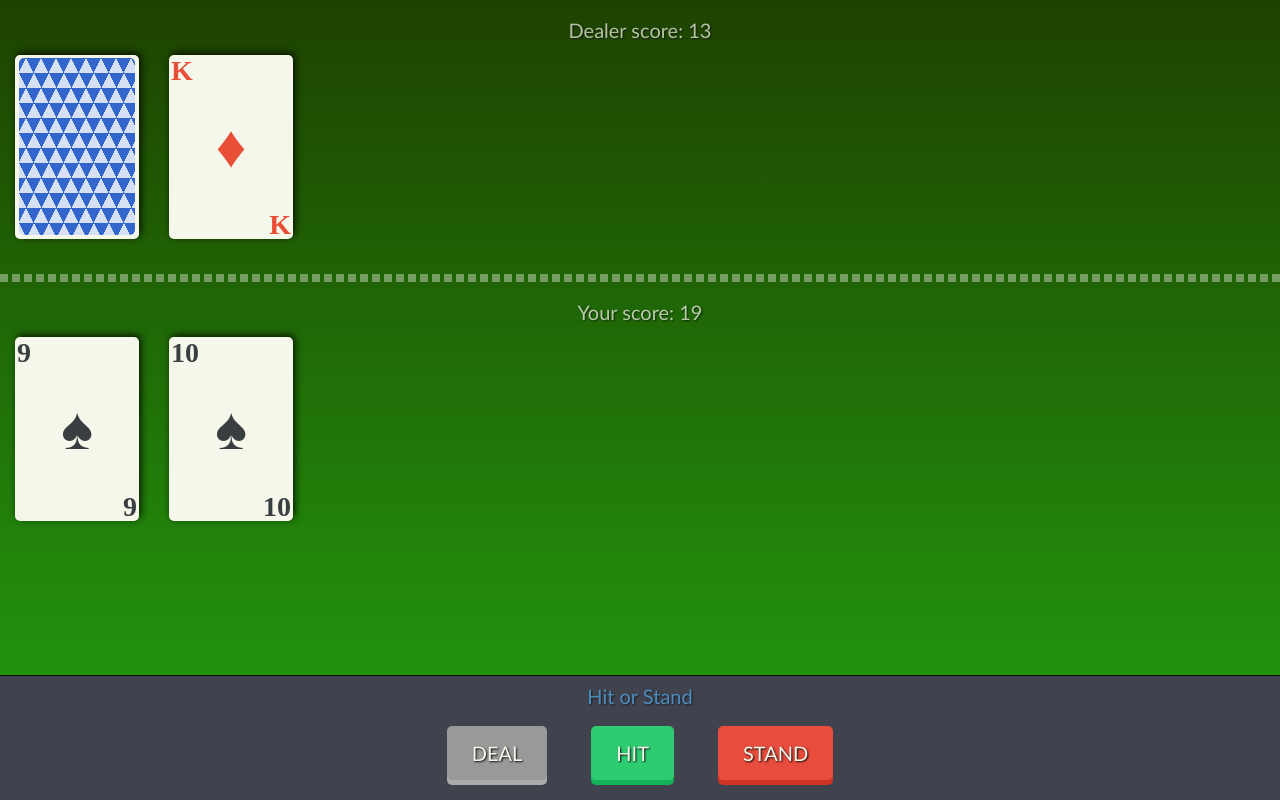
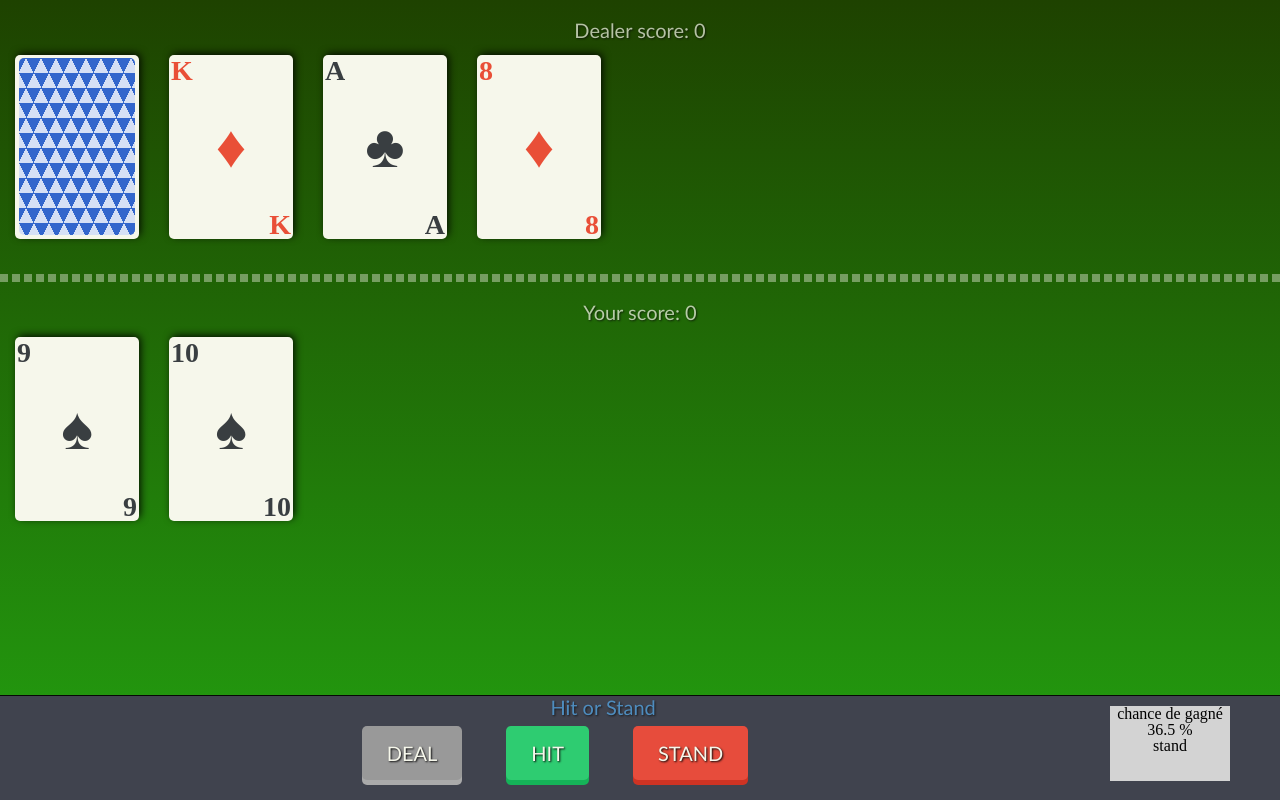
Before and after one commit to WilliamBourque02/pokersimulator, a plain HTML site: page blackjack-js-master/index.html in a window 1280 px wide. Both pictures are taken after a click on the button "DEAL". Drawn offline with Linux system fonts and the light colour scheme; a web font is replaced by a local one.

Commit message:
app fonctionnel

```diff
--- a/blackjack-js-master/blackjack.js
+++ b/blackjack-js-master/blackjack.js
@@ -182,7 +182,7 @@ var BlackjackJS = (function() {
 	Dealer.prototype.gethand = function(){
 		dictionary = {};
 		for(var i = 0; i< this.hand.length; i++){
-			dictionary[i]= {Rank: this.hand[i].getValue(i), suit: this.hand[i].getSuit(i) }
+			dictionary[2+i]= {Rank: this.hand[i].getValue(i), suit: this.hand[i].getSuit(i) }
 		}
 		return dictionary ;
 	}
@@ -233,6 +233,13 @@ var BlackjackJS = (function() {
 			 }
 		}
 
+		this.ajouter = function(hand){
+			for(i = 0; i < hand.length; i++)
+			{
+				this.deck.push(new Card(hand[i].rank, hand[i].suit));
+			}
+		}
+
 	}
 
 	/**************************** End of Deck class *******************************/
@@ -251,6 +258,7 @@ var BlackjackJS = (function() {
 			this.dealButton.disabled = true;
 			this.hitButton.disabled = false;
 			this.standButton.disabled = false;
+			this.valider();
 		}
 
 		/*
@@ -264,17 +272,123 @@ var BlackjackJS = (function() {
 			//render the card
 			document.getElementById(this.dealer.element).innerHTML += card.view();
 			}
+			this.valider();
 
-			if(this.dealer.getHandLength() == 5){
 
+
+
+		}
+
+		/*
+			Stand button event handler
+		*/
+		this.standButtonHandler = function(){
+			this.hitButton.disabled = true;
+			this.standButton.disabled = true;
+
+			//deals a card to the dealer until
+			//one of the conditions below is true
+			while(true){
+
+				if(this.dealer.getHandLength() < 5){
+					var card = Deck.deck.pop();
+					this.dealer.hit(card);
+					document.getElementById(this.dealer.element).innerHTML += card.view();
+				}
+				if(this.dealer.getHandLength() == 5){
+					this.gameEnded("défaite")
+					break
+				}
+
+
+				/*this.dealerScore.innerHTML = this.dealer.getScore();
+
+				var playerBlackjack = this.player.getScore() == 21,
+						dealerBlackjack = this.dealer.getScore() == 21;
+
+				//Rule set
+				if(dealerBlackjack && !playerBlackjack) {
+						this.gameEnded('You lost!');
+						break;
+				} else if(dealerBlackjack && playerBlackjack) {
+						this.gameEnded('Draw!');
+						break;
+				} else if(this.dealer.getScore() > 21 && this.player.getScore() <= 21) {
+						this.gameEnded('You won!');
+						break;
+				} else if(this.dealer.getScore() > this.player.getScore() && this.dealer.getScore() <= 21 && this.player.getScore() < 21) {
+						this.gameEnded('You lost!');
+						break;
+				}
+				//TODO needs to be expanded..
+					*/
+			}
+		}
+		/*
+			Initialise
+		*/
+		this.init = function(){
+			this.dealerScore = document.getElementById('dealer-score').getElementsByTagName("span")[0];
+			this.playerScore = document.getElementById('player-score').getElementsByTagName("span")[0];
+			this.dealButton = document.getElementById('deal');
+			this.hitButton = document.getElementById('hit');
+			this.standButton = document.getElementById('stand');
+
+			//attaching event handlers
+			this.dealButton.addEventListener('click', this.dealButtonHandler.bind(this));
+			this.hitButton.addEventListener('click', this.hitButtonHandler.bind(this));
+			this.standButton.addEventListener('click', this.standButtonHandler.bind(this));
+
+		}
+
+		/*
+			Start the game
+		*/
+		this.start = function(){
+
+			//initilaise and shuffle the deck of cards
+			Deck.init();
+			Deck.shuffle();
+
+			//deal one card to dealer
+			this.dealer = new Dealer('dealer', [Deck.deck.pop(),Deck.deck.pop(),Deck.deck.pop()]);
+
+			//deal two cards to player
+			this.player = new Player('player', [Deck.deck.pop(), Deck.deck.pop()]);
+			//donne les carte au bot
+			this.bot = new Player("bot",[Deck.deck.pop(), Deck.deck.pop()]);
+
+			//render the cards
+			document.getElementById(this.dealer.element).innerHTML = this.dealer.showHand();
+			document.getElementById(this.player.element).innerHTML = this.player.showHand();
+
+			//renders the current scores
+			this.setMessage("Hit or Stand");
+		}
+
+		/*
+			If the player wins or looses
+		*/
+		this.gameEnded = function(str){
+			this.setMessage(str);
+			this.dealButton.disabled = false;
+			this.hitButton.disabled = true;
+			this.standButton.disabled = true;
+
+		}
+
+		this.valider = function(){
 			playerHand = this.player.gethand()
 			dealerHand = this.dealer.gethand()
 			botHand = this.bot.gethand()
+			playerHand = {...dealerHand,...playerHand}
+			botHand = {...dealerHand,...botHand}
+
 			var mainJoueur = Array();
-			var win
+			var win = 0
 
 			for(var i = 0; i < Object.keys(playerHand).length; i++ )
-			{
+				{
 				if (playerHand[i].Rank ==12 )
 				{
 					mainJoueur.push("Q" + playerHand[i].suit.charAt(0));
@@ -327,7 +441,97 @@ var BlackjackJS = (function() {
 				{
 					mainJoueur.push(playerHand[i].Rank + playerHand[i].suit.charAt(0));
 				}
+				}
+
+			for(t = 0; t < 999; t++)
+			{
+				this.mainStat = new Player("mainStat",[Deck.deck.pop(), Deck.deck.pop()]);
+				stathand = this.mainStat.gethand()
+				stathand = {...dealerHand,...stathand}
+
+
+
+			var mainStatvalider = Array();
+			for(var i = 0; i < Object.keys(stathand).length; i++ )
+			{
+				if (stathand[i].Rank ==12 )
+				{
+					mainStatvalider.push("Q" + stathand[i].suit.charAt(0));
+				}
+				if (stathand[i].Rank ==11 )
+				{
+					mainStatvalider.push("J" + stathand[i].suit.charAt(0));
+				}
+				if (stathand[i].Rank ==13 )
+				{
+					mainStatvalider.push("K" + stathand[i].suit.charAt(0));
+				}
+				if (stathand[i].Rank == 14 )
+				{
+					mainStatvalider.push("A" + stathand[i].suit.charAt(0));
+				}
+				if (stathand[i].Rank ==10 )
+				{
+					mainStatvalider.push("T" + stathand[i].suit.charAt(0));
+				}
+				if (stathand[i].Rank ==9 )
+				{
+					mainStatvalider.push(stathand[i].Rank + stathand[i].suit.charAt(0));
+				}
+				if (stathand[i].Rank ==8 )
+				{
+					mainStatvalider.push(stathand[i].Rank + stathand[i].suit.charAt(0));
+				}
+				if (stathand[i].Rank ==7 )
+				{
+					mainStatvalider.push(stathand[i].Rank + stathand[i].suit.charAt(0));
+				}
+				if (stathand[i].Rank ==6 )
+				{
+					mainStatvalider.push(stathand[i].Rank + stathand[i].suit.charAt(0));
+				}
+				if (stathand[i].Rank ==5 )
+				{
+					mainStatvalider.push(stathand[i].Rank + stathand[i].suit.charAt(0));
+				}
+				if (stathand[i].Rank ==4 )
+				{
+					mainStatvalider.push(stathand[i].Rank + stathand[i].suit.charAt(0));
+				}
+				if (stathand[i].Rank ==3 )
+				{
+					mainStatvalider.push(stathand[i].Rank + stathand[i].suit.charAt(0));
+				}
+				if (stathand[i].Rank ==2 )
+				{
+					mainStatvalider.push(stathand[i].Rank + stathand[i].suit.charAt(0));
+				}
 			}
+				var MJ = Hand.solve(mainJoueur)
+				var MS = Hand.solve(mainStatvalider)
+				var winner = Hand.winners([MJ,MS])
+					if (winner.toString() == MJ.toString())
+					{
+						win ++
+					}
+					else
+					{
+
+					}
+				Deck.ajouter(this.mainStat.hand)
+				Deck.shuffle();
+			}
+			win = win/10
+			document.getElementById('win-prob').innerHTML = win+" %";
+			if(win > 50)
+			{
+				document.getElementById('action-prob').innerHTML = "hit";
+			}
+			else
+			{
+				document.getElementById('action-prob').innerHTML = "stand";
+			}
+
 			var mainBotvalider = Array();
 			for(var i = 0; i < Object.keys(botHand).length; i++ )
 			{
@@ -384,123 +588,21 @@ var BlackjackJS = (function() {
 					mainBotvalider.push(botHand[i].Rank + botHand[i].suit.charAt(0));
 				}
 			}
+
 			var MJ = Hand.solve(mainJoueur)
 			var MB = Hand.solve(mainBotvalider)
 			var winner = Hand.winners([MJ,MB])
-			if (winner.toString() == MJ.toString())
+			if(this.dealer.getHandLength() == 5)
+			{
+				if (winner.toString() == MJ.toString())
 			{
 				this.gameEnded("victoire")
-				win += 1
 			}
 			else
 			{
 				this.gameEnded('défaite');
 			}
-		}
-	}
-		/*
-			Stand button event handler
-		*/
-		this.standButtonHandler = function(){
-			this.hitButton.disabled = true;
-			this.standButton.disabled = true;
-
-			//deals a card to the dealer until
-			//one of the conditions below is true
-			while(true){
-
-				if(this.dealer.getHandLength() < 5){
-					var card = Deck.deck.pop();
-					this.dealer.hit(card);
-					document.getElementById(this.dealer.element).innerHTML += card.view();
-				}
-				if(this.dealer.getHandLength() == 5){
-					value2 =this.player.gethand()
-					value = this.dealer.gethand()
-					console.log(value);
-					console.log(value2);
-					this.gameEnded("terminer")
-					break
-				}
-
-
-				/*this.dealerScore.innerHTML = this.dealer.getScore();
-
-				var playerBlackjack = this.player.getScore() == 21,
-						dealerBlackjack = this.dealer.getScore() == 21;
-
-				//Rule set
-				if(dealerBlackjack && !playerBlackjack) {
-						this.gameEnded('You lost!');
-						break;
-				} else if(dealerBlackjack && playerBlackjack) {
-						this.gameEnded('Draw!');
-						break;
-				} else if(this.dealer.getScore() > 21 && this.player.getScore() <= 21) {
-						this.gameEnded('You won!');
-						break;
-				} else if(this.dealer.getScore() > this.player.getScore() && this.dealer.getScore() <= 21 && this.player.getScore() < 21) {
-						this.gameEnded('You lost!');
-						break;
-				}
-				//TODO needs to be expanded..
-					*/
 			}
-		}
-		/*
-			Initialise
-		*/
-		this.init = function(){
-			this.dealerScore = document.getElementById('dealer-score').getElementsByTagName("span")[0];
-			this.playerScore = document.getElementById('player-score').getElementsByTagName("span")[0];
-			this.dealButton = document.getElementById('deal');
-			this.hitButton = document.getElementById('hit');
-			this.standButton = document.getElementById('stand');
-
-			//attaching event handlers
-			this.dealButton.addEventListener('click', this.dealButtonHandler.bind(this));
-			this.hitButton.addEventListener('click', this.hitButtonHandler.bind(this));
-			this.standButton.addEventListener('click', this.standButtonHandler.bind(this));
-
-		}
-
-		/*
-			Start the game
-		*/
-		this.start = function(){
-
-			//initilaise and shuffle the deck of cards
-			Deck.init();
-			Deck.shuffle();
-
-			//deal one card to dealer
-			this.dealer = new Dealer('dealer', [Deck.deck.pop()],[Deck.deck.pop()],[Deck.deck.pop()]);
-
-			//deal two cards to player
-			this.player = new Player('player', [Deck.deck.pop(), Deck.deck.pop()]);
-			//donne les carte au bot
-			this.bot = new Player("bot",[Deck.deck.pop(), Deck.deck.pop()]);
-
-			//render the cards
-			document.getElementById(this.dealer.element).innerHTML = this.dealer.showHand();
-			document.getElementById(this.player.element).innerHTML = this.player.showHand();
-
-			//renders the current scores
-			this.dealerScore.innerHTML = this.dealer.getScore();
-			this.playerScore.innerHTML = this.player.getScore();
-
-			this.setMessage("Hit or Stand");
-		}
-
-		/*
-			If the player wins or looses
-		*/
-		this.gameEnded = function(str){
-			this.setMessage(str);
-			this.dealButton.disabled = false;
-			this.hitButton.disabled = true;
-			this.standButton.disabled = true;
-
 		}
 
 		/*
--- a/blackjack-js-master/index.html
+++ b/blackjack-js-master/index.html
@@ -21,6 +21,7 @@
 
       <div id="player-score" class="score">Your score: <span>0</span></div>
       <div class="container" id="player">
+
       </div>
     </div>
 
@@ -30,7 +31,11 @@
       <button id="deal" class="blue" type="button">DEAL</button>
       <button id="hit" class="green" type="button" disabled>HIT</button>
       <button id="stand" class="red" type="button" disabled>STAND</button>
-
+      <div class="prob">
+        <h1>chance de gagné</h1>
+        <h2 id="win-prob"></h2>
+        <h2 id="action-prob"></h2>
+      </div>
     </div>
     <script type="text/javascript" src="pokersolver-master/pokersolver.js"></script>
     <script type="text/javascript" src="blackjack.js"></script>
--- a/blackjack-js-master/styles.css
+++ b/blackjack-js-master/styles.css
@@ -151,7 +151,9 @@ body {
   font-family: Gill Sans;
   text-shadow: 1px 1px 2px rgba(10, 10, 10, 1);
   color: #55acee;
-  position: relative;
+  position: absolute;
+  left: 43%;
+  bottom: 80%;
   opacity: 0.7;
   font-size: 20px;
 }
@@ -218,3 +220,13 @@ button:disabled:active {
   -webkit-transform: translate(0px, 0px);
   box-shadow: 0px 5px 0px 0px #AAA;
 }
+
+
+.prob{
+  height: 75px;
+  width: 120px;
+  float: right;
+  margin-right: 50px;
+  text-align: center;
+  background-color: lightgrey;
+}
```
